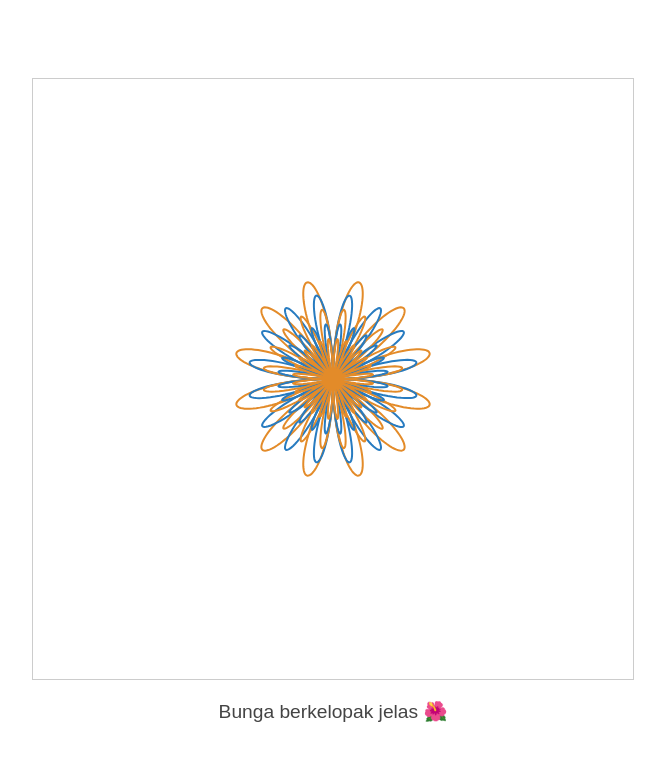
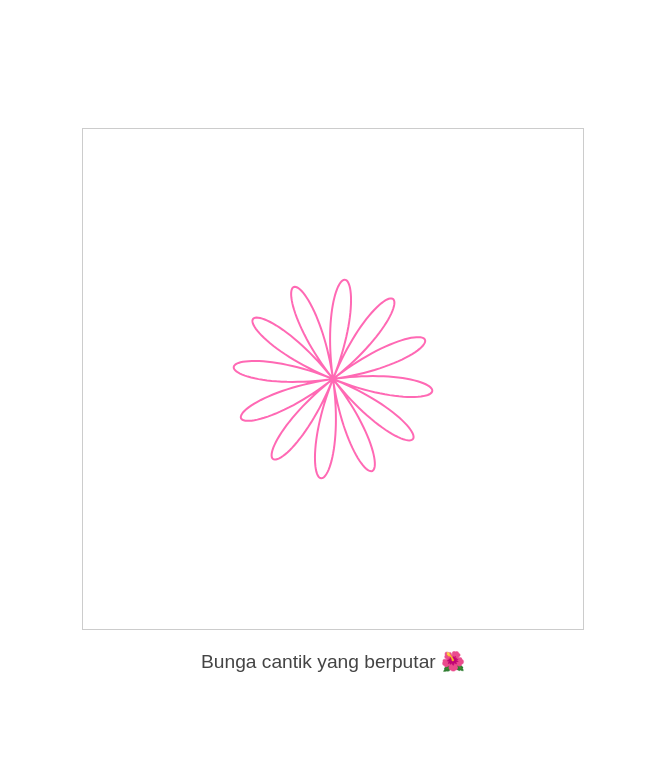
Before and after one commit to djovaine/djovaine.github.io, a plain HTML site: page oone-month/index.html in a window 1280 px wide. Shown: the whole page, without its empty margins (307-972 px from the left). Drawn offline with Linux system fonts and the light colour scheme.

Commit message:
Update index.html

```diff
--- a/oone-month/index.html
+++ b/oone-month/index.html
@@ -2,7 +2,7 @@
 <html lang="en">
 <head>
   <meta charset="UTF-8">
-  <title>I Love you</title>
+  <title>Bunga Muter</title>
   <style>
     body {
       background: #fff;
@@ -19,23 +19,22 @@
     .caption {
       margin-top: 20px;
       font-family: sans-serif;
+      font-size: 1.2em;
       color: #444;
-      font-size: 1.2em;
     }
   </style>
 </head>
 <body>
-  <canvas id="canvas" width="600" height="600"></canvas>
-  <div class="caption">Bunga berkelopak jelas 🌺</div>
+  <canvas id="canvas" width="500" height="500"></canvas>
+  <div class="caption">Bunga cantik yang berputar 🌺</div>
 
   <script>
     const canvas = document.getElementById('canvas');
     const ctx = canvas.getContext('2d');
 
-    ctx.translate(300, 300); // pusat kanvas
-    ctx.lineWidth = 2;
+    let rotation = 0;
 
-    function drawFlower(petals, color, radius, scale) {
+    function drawFlower(petals, radius, scale) {
       ctx.beginPath();
       for (let angle = 0; angle <= Math.PI * 2; angle += 0.01) {
         let r = radius * Math.sin(petals * angle);
@@ -43,18 +42,24 @@
         let y = r * Math.sin(angle) * scale;
         ctx.lineTo(x, y);
       }
-      ctx.strokeStyle = color;
+      ctx.strokeStyle = "#FF69B4";
+      ctx.lineWidth = 2;
       ctx.stroke();
     }
 
-    // Gambar banyak bunga berlapis
-    let layers = 5;
-    for (let i = 0; i < layers; i++) {
-      let scale = 1 - i * 0.15;
-      let petals = 6 + i * 2;
-      let color = i % 2 === 0 ? '#E38B29' : '#277BC0';
-      drawFlower(petals, color, 100, scale);
+    function animate() {
+      ctx.clearRect(0, 0, canvas.width, canvas.height);
+      ctx.save();
+      ctx.translate(250, 250); // pusat canvas
+      ctx.rotate(rotation);    // putar bunga
+      drawFlower(6, 100, 1);   // 6 kelopak
+      ctx.restore();
+
+      rotation += 0.01; // kecepatan rotasi
+      requestAnimationFrame(animate);
     }
+
+    animate();
   </script>
 </body>
 </html>
```
